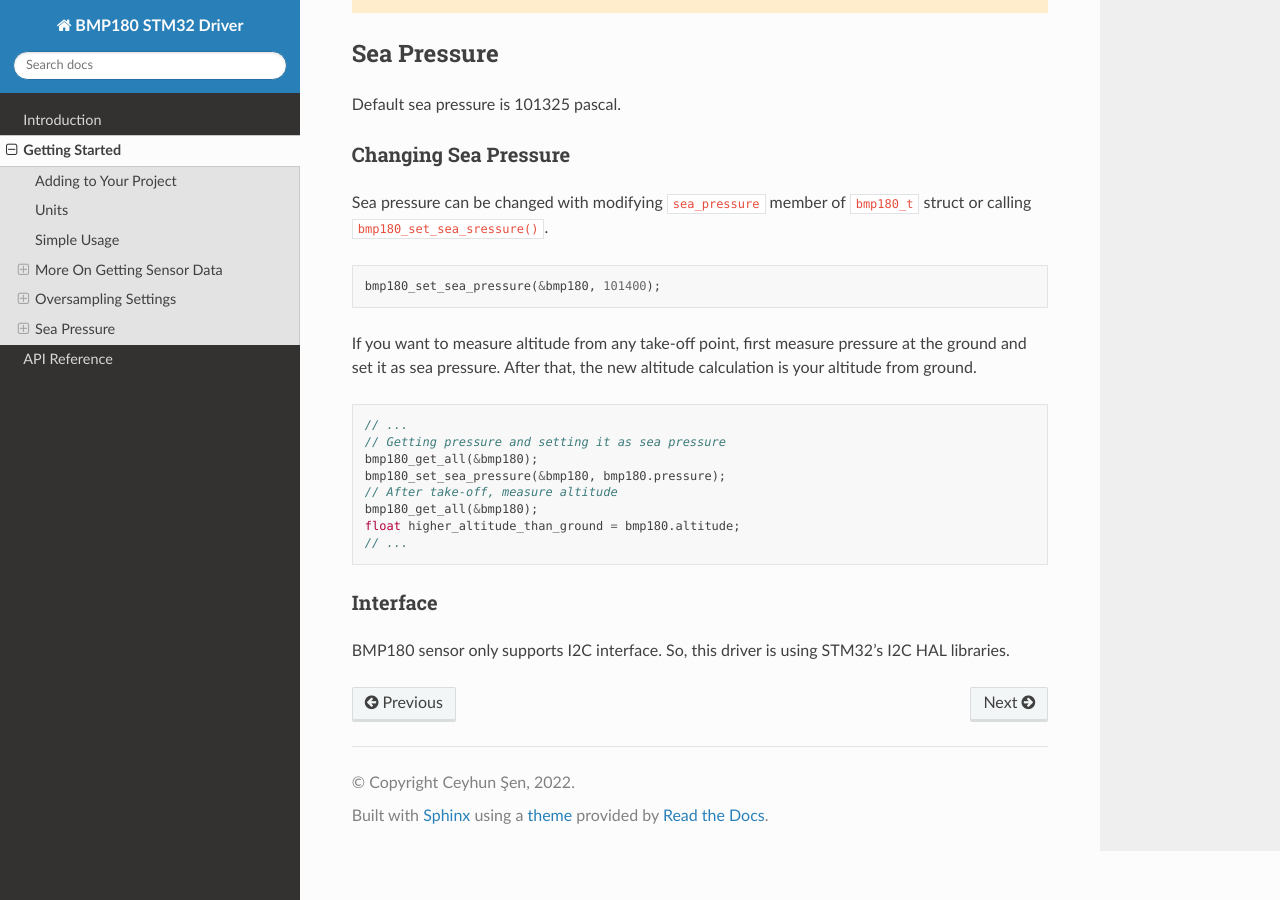
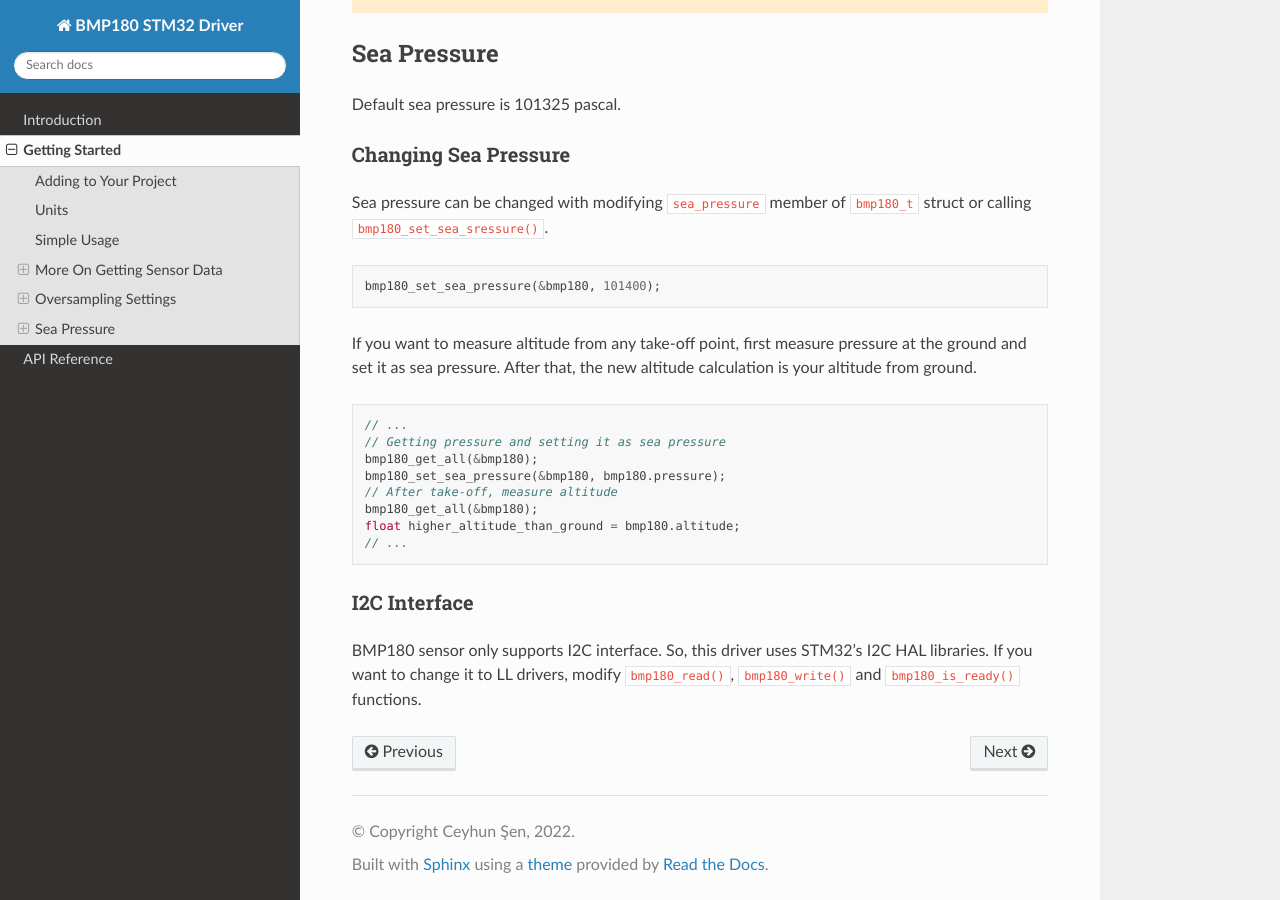
Before and after one commit to ceyhunsen/bmp180-stm32-driver, a Sphinx documentation site: the page built from docs/getting-started/index.rst, in a window 1280 px wide and 900 px high, scrolled down 2055 px. Built offline with Sphinx 7.4.7 and the Read the Docs theme 2.0.0, drawn with Linux system fonts in a browser that asks for light colours.

```diff
--- a/docs/getting-started/index.rst
+++ b/docs/getting-started/index.rst
@@ -117,7 +117,7 @@
 	float higher_altitude_than_ground = bmp180.altitude;
 	// ...
 
-Interface
-"""""""""
+I2C Interface
+"""""""""""""
 
-BMP180 sensor only supports I2C interface. So, this driver is using STM32's I2C HAL libraries.
+BMP180 sensor only supports I2C interface. So, this driver uses STM32's I2C HAL libraries. If you want to change it to LL drivers, modify ``bmp180_read()``, ``bmp180_write()`` and ``bmp180_is_ready()`` functions.
```
Also changed, not shown: 2 other files.
